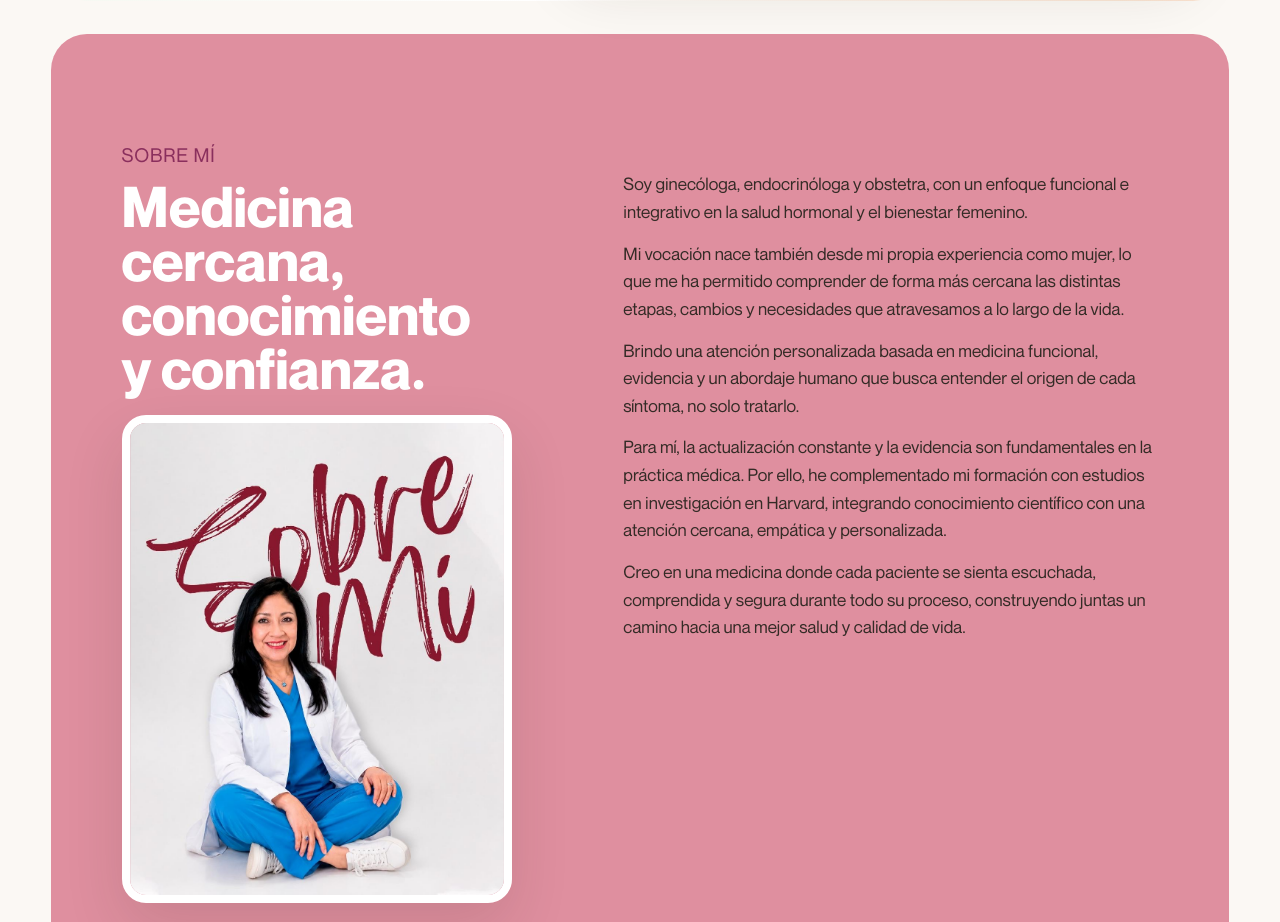
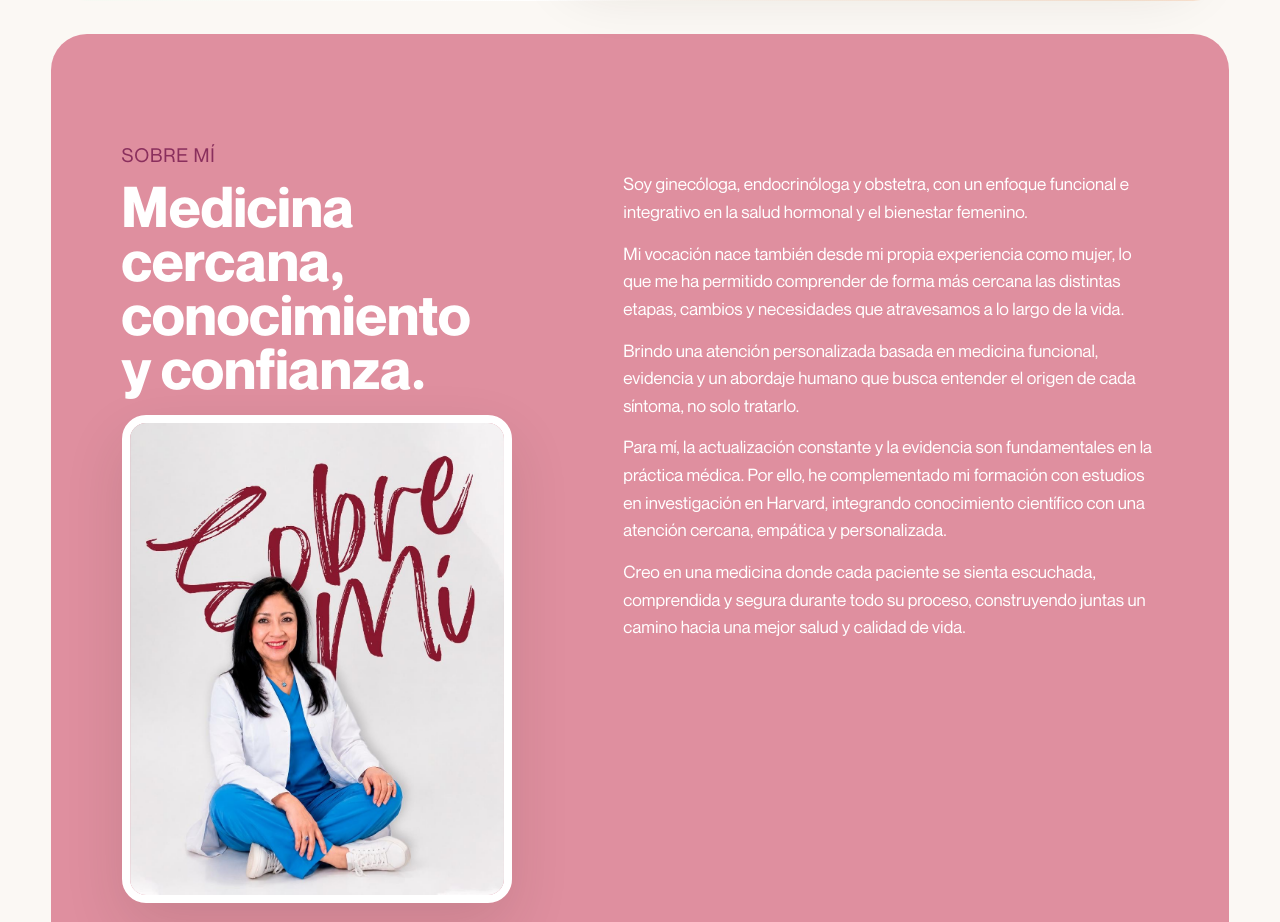
Before and after one commit to EDDIE984/DraKarlaAndrade, a website: page index.html in a window 1280 px wide. Shown: the part 1940-2862 px from the top of the page. Drawn offline with Linux system fonts and the light colour scheme.

Commit message:
Cambiar textos de Sobre mi a blanco

```diff
--- a/styles.css
+++ b/styles.css
@@ -451,7 +451,7 @@ h3 {
   gap: 14px;
   max-width: 660px;
   padding-top: 48px;
-  color: #342b26;
+  color: var(--paper);
   font-size: clamp(17px, 1.35vw, 19px);
 }
 
```
